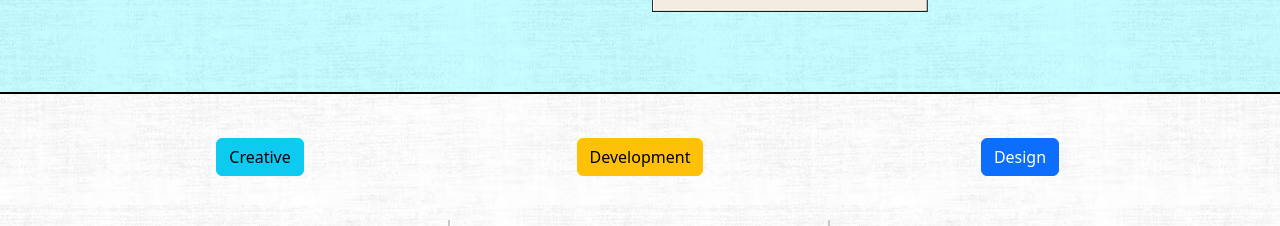
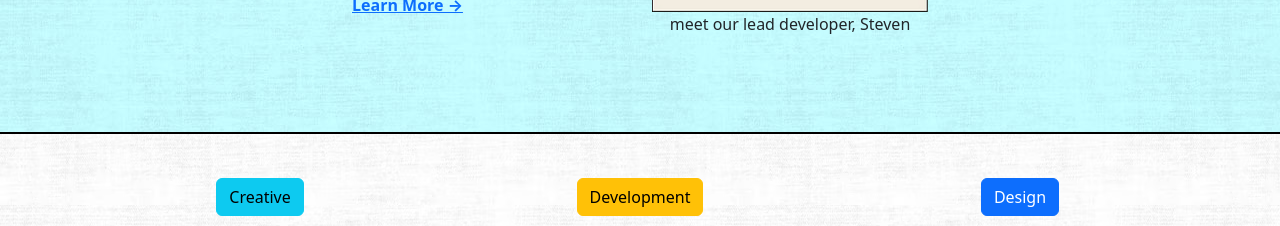
Before and after one commit to Jonsansan/tca-3, a plain HTML site: page index.html in a window 1280 px wide. Shown: the part 395-621 px from the top of the page. Drawn offline with nearby package versions, Linux system fonts and the light colour scheme.

Commit message:
Add description for lead developer in splash section

```diff
--- a/index.html
+++ b/index.html
@@ -39,6 +39,7 @@
         </div>
         <div class="col-3 text-center">
           <img src="/img/steven.png" alt="Splash image" class="img-fluid" />
+          <p>meet our lead developer, Steven</p>
         </div>
       </div>
     </div>
```
